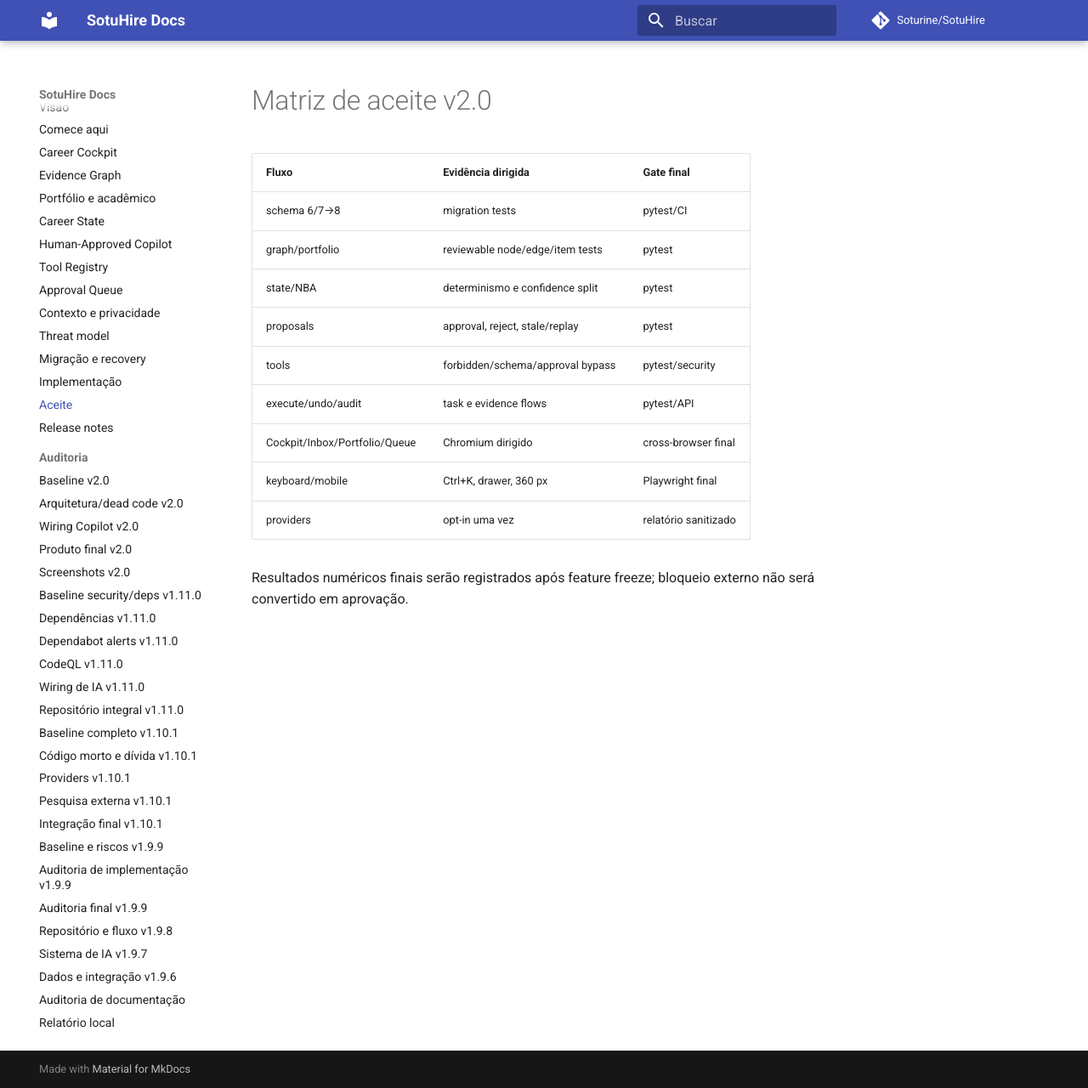
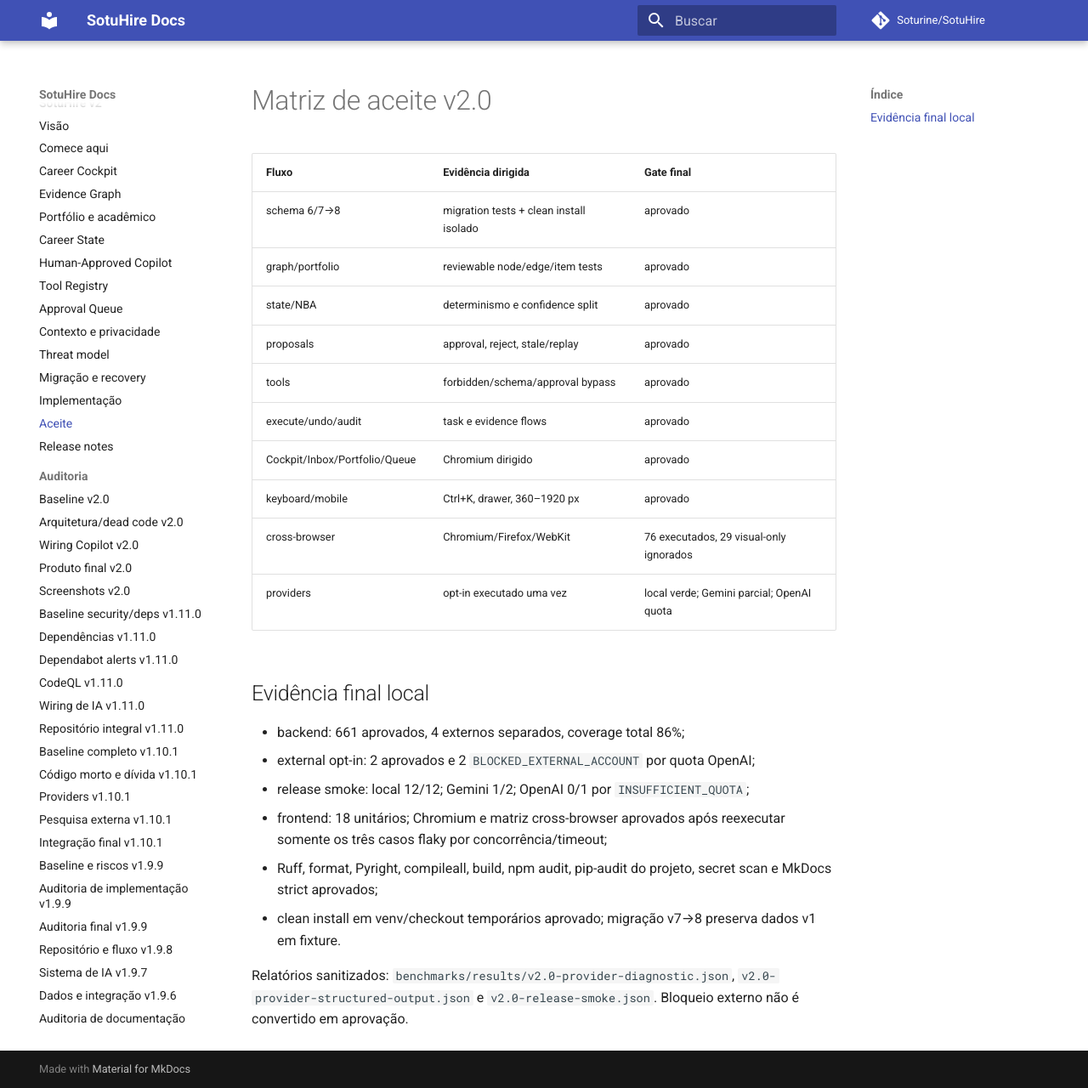
Before and after one commit to Soturine/SotuHire, an MkDocs documentation site: the page built from docs/09-testing/v2.0-acceptance-matrix.md, in a window 1280 px wide and 1280 px high. Shown: the whole window at 85% size. Built offline with MkDocs 1.6.1 and Material for MkDocs 9.7.7, drawn with Linux system fonts in a browser that asks for light colours; comment, search, counter and statistics services are not loaded.

Commit message:
docs(release): publish v2 validation and migration evidence

```diff
--- a/docs/09-testing/v2.0-acceptance-matrix.md
+++ b/docs/09-testing/v2.0-acceptance-matrix.md
@@ -2,15 +2,28 @@
 
 | Fluxo | Evidência dirigida | Gate final |
 | --- | --- | --- |
-| schema 6/7→8 | migration tests | pytest/CI |
-| graph/portfolio | reviewable node/edge/item tests | pytest |
-| state/NBA | determinismo e confidence split | pytest |
-| proposals | approval, reject, stale/replay | pytest |
-| tools | forbidden/schema/approval bypass | pytest/security |
-| execute/undo/audit | task e evidence flows | pytest/API |
-| Cockpit/Inbox/Portfolio/Queue | Chromium dirigido | cross-browser final |
-| keyboard/mobile | Ctrl+K, drawer, 360 px | Playwright final |
-| providers | opt-in uma vez | relatório sanitizado |
+| schema 6/7→8 | migration tests + clean install isolado | aprovado |
+| graph/portfolio | reviewable node/edge/item tests | aprovado |
+| state/NBA | determinismo e confidence split | aprovado |
+| proposals | approval, reject, stale/replay | aprovado |
+| tools | forbidden/schema/approval bypass | aprovado |
+| execute/undo/audit | task e evidence flows | aprovado |
+| Cockpit/Inbox/Portfolio/Queue | Chromium dirigido | aprovado |
+| keyboard/mobile | Ctrl+K, drawer, 360–1920 px | aprovado |
+| cross-browser | Chromium/Firefox/WebKit | 76 executados, 29 visual-only ignorados |
+| providers | opt-in executado uma vez | local verde; Gemini parcial; OpenAI quota |
 
-Resultados numéricos finais serão registrados após feature freeze; bloqueio externo não será
+## Evidência final local
+
+- backend: 661 aprovados, 4 externos separados, coverage total 86%;
+- external opt-in: 2 aprovados e 2 `BLOCKED_EXTERNAL_ACCOUNT` por quota OpenAI;
+- release smoke: local 12/12; Gemini 1/2; OpenAI 0/1 por `INSUFFICIENT_QUOTA`;
+- frontend: 18 unitários; Chromium e matriz cross-browser aprovados após reexecutar somente os três
+  casos flaky por concorrência/timeout;
+- Ruff, format, Pyright, compileall, build, npm audit, pip-audit do projeto, secret scan e MkDocs
+  strict aprovados;
+- clean install em venv/checkout temporários aprovado; migração v7→8 preserva dados v1 em fixture.
+
+Relatórios sanitizados: `benchmarks/results/v2.0-provider-diagnostic.json`,
+`v2.0-provider-structured-output.json` e `v2.0-release-smoke.json`. Bloqueio externo não é
 convertido em aprovação.
--- a/mkdocs.yml
+++ b/mkdocs.yml
@@ -94,6 +94,7 @@ nav:
       - Prontidão v0.4: 00-audit/v0.4-readiness-audit.md
       - Atualização pós-v0.9.0: 00-audit/v0.9-roadmap-docs-update-summary.md
   - Produto:
+      - Visão v2: 01-product/v2-product-vision.md
       - Visão: 01-product/vision.md
       - Escopo atual: 01-product/current-product-scope.md
       - Galeria de telas: 01-product/visual-preview.md
@@ -110,6 +111,20 @@ nav:
       - Opportunity Fit Score: 01-product/user-preferences-opportunity-fit.md
       - Concurso Mode: 01-product/concurso-mode.md
   - Arquitetura:
+      - Evidence Graph: 02-architecture/evidence-graph.md
+      - Career State Engine: 02-architecture/career-state-engine.md
+      - Copilot sob aprovação humana: 02-architecture/human-approved-copilot.md
+      - Approval Queue: 02-architecture/approval-queue.md
+      - Registry seguro de tools: 02-architecture/copilot-tool-registry.md
+      - Portfólio e evidência acadêmica: 02-architecture/portfolio-and-academic-evidence.md
+      - Frontend v2: 02-architecture/frontend-v2.md
+      - MCP local - decisão v2: 02-architecture/mcp.md
+      - ADRs v2:
+          - Evidence Graph em SQLite: 02-architecture/adrs/001-evidence-graph-sqlite.md
+          - Limite de aprovação humana: 02-architecture/adrs/002-human-approval-boundary.md
+          - Tool Registry: 02-architecture/adrs/003-copilot-tool-registry.md
+          - MCP read/draft: 02-architecture/adrs/004-mcp-read-draft.md
+          - Sem auto-apply: 02-architecture/adrs/005-no-auto-apply.md
       - Interoperabilidade com IA local: 02-architecture/local-ai-interoperability.md
       - Matching por domínio: 02-architecture/domain-matching-policies.md
       - Atualizações de taxonomia: 02-architecture/taxonomy-updates.md
@@ -160,6 +175,10 @@ nav:
       - Linhagem e deduplicação: 02-architecture/data-lineage-and-deduplication.md
       - Storage e histórico legado: 02-architecture/storage-and-history.md
   - Regras de negócio:
+      - Evidence Graph v2: 03-business-rules/evidence-graph.md
+      - Portfólio e evidências: 03-business-rules/portfolio-evidence.md
+      - Ações do Copilot: 03-business-rules/copilot-actions.md
+      - Aprovação e undo: 03-business-rules/approval-and-undo.md
       - Matching por domínio: 03-business-rules/domain-matching.md
       - Analytics de carreira: 03-business-rules/career-analytics.md
       - Deduplicação de oportunidades: 03-business-rules/opportunity-deduplication.md
@@ -187,6 +206,9 @@ nav:
       - Prontidão da candidatura: 03-business-rules/application-readiness.md
       - Variantes e sugestões: 03-business-rules/resume-variants-and-suggestions.md
   - IA:
+      - Orquestração do Copilot: 04-ai/copilot-orchestration.md
+      - Contexto e privacidade: 04-ai/copilot-context-and-privacy.md
+      - Segurança das tools: 04-ai/tool-safety.md
       - Prompting: 04-ai/prompting.md
       - Arquitetura de prompts: 04-ai/prompt-architecture.md
       - Prompt Registry: 04-ai/prompt-registry.md
@@ -227,6 +249,13 @@ nav:
       - Gemini na análise real: 04-ai/gemini-real-analysis-routing.md
       - JSON Resume e Pydantic: 04-ai/json-resume-and-pydantic.md
       - ML avançado futuro: 04-ai/advanced-ml-future.md
+  - Guia do usuário v2:
+      - Primeiros passos: 05-user-guide/getting-started.md
+      - Career Cockpit: 05-user-guide/career-cockpit.md
+      - Evidence Inbox: 05-user-guide/evidence.md
+      - Portfólio: 05-user-guide/portfolio.md
+      - Copilot: 05-user-guide/copilot.md
+      - Approval Queue: 05-user-guide/approval-queue.md
   - Fontes de dados:
       - Job sources: 05-data-sources/job-sources.md
       - Brazilian job portals: 05-data-sources/brazilian-job-portals.md
@@ -247,6 +276,9 @@ nav:
       - GitHub portfolio analyzer: 05-data-sources/github-portfolio-analyzer.md
       - JobSpy experimental reference: 05-data-sources/jobspy-experimental-reference.md
   - Engenharia:
+      - Design System v2: 06-engineering/v2-frontend-design-system.md
+      - Migração e recuperação v2: 06-engineering/v2-migration-and-recovery.md
+      - Threat model v2: 06-engineering/v2-security-threat-model.md
       - Segurança de dependências: 06-engineering/dependency-security.md
       - Licenciamento PDF: 06-engineering/pdf-renderer-licensing.md
       - Remediação CodeQL: 06-engineering/codeql-remediation.md
```
Also changed, not shown: docs/00-audit/v2.0-final-product-audit.md (+5 -0 lines), docs/releases/v2.0.md (+15 -2 lines), 3 other files.
